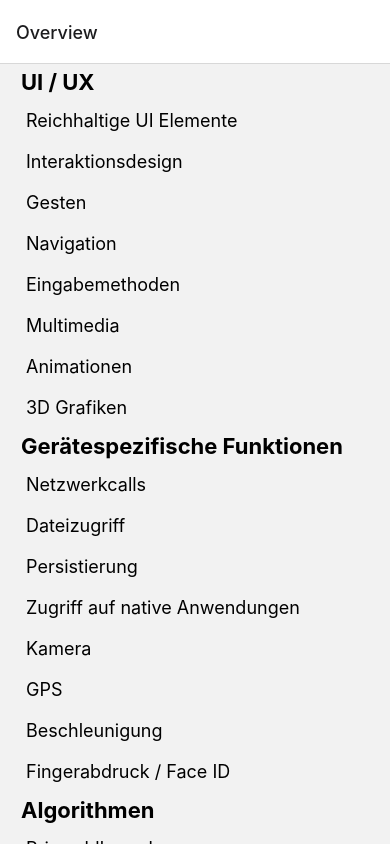
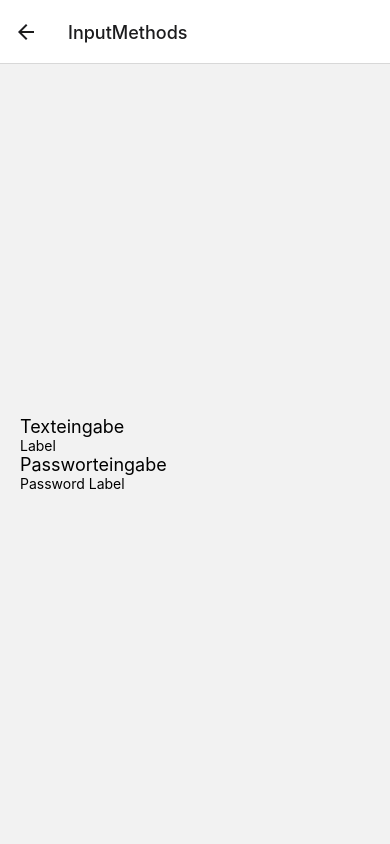
Before and after one commit to AnleAnja/masterthesis, a React Native app in the folder react-native/monstradore/: screen /InputMethods in a window 390 px wide. Built offline with nearby package versions, Linux system fonts and the light colour scheme.

Commit message:
add input method for text and password

```diff
--- a/react-native/monstradore/App.js
+++ b/react-native/monstradore/App.js
@@ -3,6 +3,7 @@ import {StyleSheet, Text, View, SafeAreaView, SectionList} from 'react-native';
 import {createNativeStackNavigator} from '@react-navigation/native-stack';
 import {NavigationContainer} from '@react-navigation/native';
 import EmptyScreen from './EmptyScreen';
+import InputMethodsScreen from './inputmethods/InputMethodsScreen';
 
 const DATA = [
   {
@@ -75,7 +76,7 @@ function OverviewScreen({navigation}) {
                 } else if (item === 'Navigation') {
                   navigation.navigate();
                 } else if (item === 'Eingabemethoden') {
-                  navigation.navigate();
+                  navigation.navigate('InputMethods');
                 } else if (item === 'Multimedia') {
                   navigation.navigate();
                 } else if (item === 'Animationen') {
@@ -124,6 +125,7 @@ function App() {
     <NavigationContainer>
       <Stack.Navigator initialRouteName="Home">
         <Stack.Screen name="Overview" component={OverviewScreen} />
+        <Stack.Screen name="InputMethods" component={InputMethodsScreen} />
         <Stack.Screen name="Empty" component={EmptyScreen} />
       </Stack.Navigator>
     </NavigationContainer>
--- /dev/null
+++ b/react-native/monstradore/inputmethods/InputMethodsScreen.js
@@ -0,0 +1,40 @@
+import {Text, View, StyleSheet, TextInput} from 'react-native';
+import React from 'react';
+
+function InputMethodsScreen() {
+  const [text1, onChangeText1] = React.useState('');
+  const [text2, onChangeText2] = React.useState('');
+  return (
+    <View style={styles.container}>
+      <Text style={styles.headline3}>Texteingabe</Text>
+      <TextInput
+        style={styles.input}
+        onChangeText={onChangeText1}
+        value={text1}
+        placeholder="Label"
+      />
+      <Text style={styles.headline3}>Passworteingabe</Text>
+      <TextInput
+        style={styles.input}
+        onChangeText={onChangeText2}
+        value={text2}
+        secureTextEntry={true}
+        placeholder="Password Label"
+      />
+    </View>
+  );
+}
+
+const styles = StyleSheet.create({
+  container: {
+    flex: 1,
+    justifyContent: 'center',
+    alignContent: 'center',
+    padding: 20,
+  },
+  headline3: {
+    fontSize: 18,
+  },
+});
+
+export default InputMethodsScreen;
```
